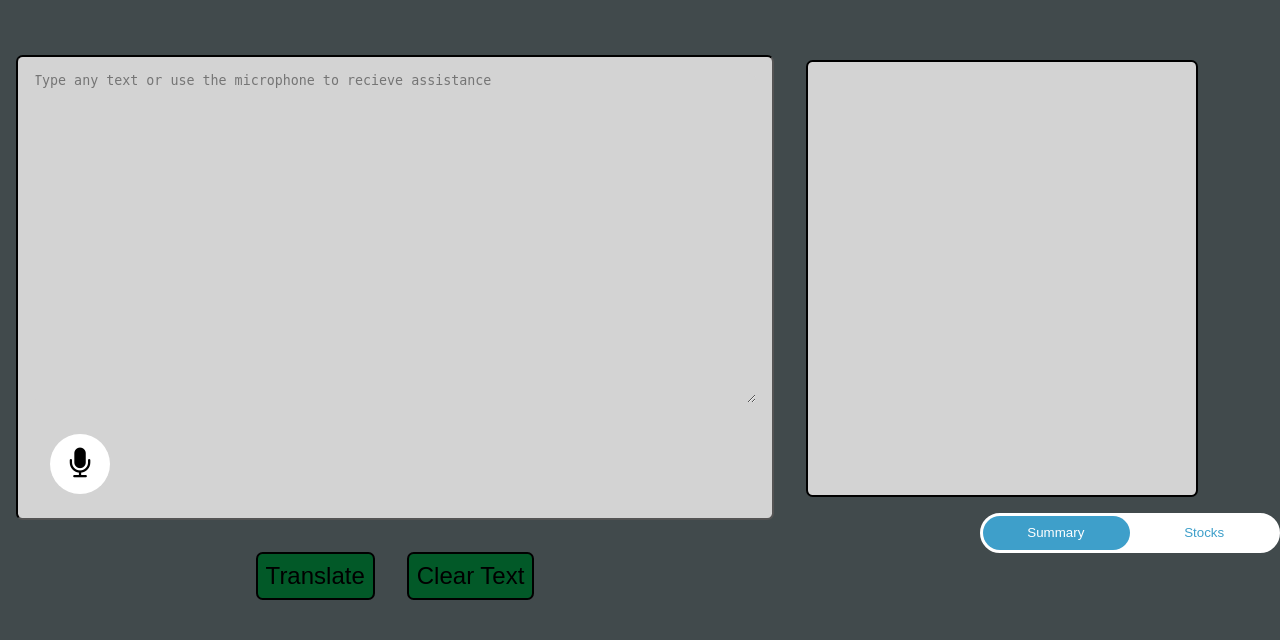
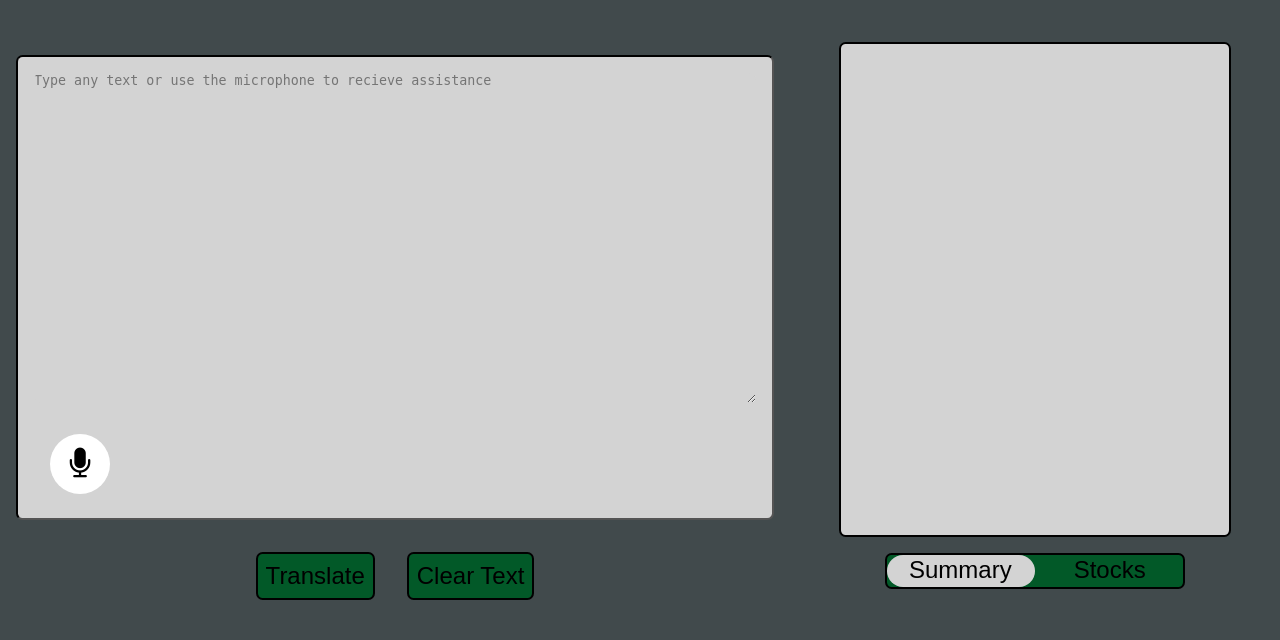
Before and after one commit to henryklinck/finance_translator, a Django app: page / in a window 1280 px wide. Shown: the part 160-800 px from the top of the page. Run offline with Django 4.2, Linux system fonts and the light colour scheme; some libraries are stand-ins or nearby versions.

Commit message:
changed the switch button

```diff
--- a/financebrotranslator/app/static/css/styles.css
+++ b/financebrotranslator/app/static/css/styles.css
@@ -173,8 +173,11 @@ form {
 .translation-right {
 
     width: 50%;
-    height: 70%;
-    margin-bottom: 130px;
+    height: 90%;
+    margin-bottom: 40px;
+    display: flex;
+    flex-direction: column;
+    align-items: center;
 }
 
 .translation-output {
@@ -200,7 +203,7 @@ form {
     display: none;
 }
 
-.switch-button {
+/* .switch-button {
     width: 300px;
     height: 40px;
     text-align: center;
@@ -213,10 +216,26 @@ form {
     background-color: white;
     margin-left: auto;
     order: 2;
+} */
+
+.switch-button {
+    width: 300px;
+    height: 40px;
+    text-align: center;
+    left: 50%;
+    top: 50%;
+    will-change: transform;
+    cursor: pointer;
+    border: 2px solid black;
+    border-radius: 5pt;
+    background-color: #025928;
+    /* margin-left: auto; */
+    order: 2;
+
 }
 
-.switch-button-case-left,
-.switch-button-case-right {
+
+/* .switch-button-case-left, .switch-button-case-right{
     display: inline-block;
     background: none;
     width: 49%;
@@ -226,11 +245,28 @@ form {
     border: none;
     transition: 0.3s ease all;
     padding-bottom: 1px;
+} */
+
+.switch-button-case-left,
+.switch-button-case-right {
+    display: inline-block;
+    background: none;
+    width: 49%;
+    height: 100%;
+    color: black;
+    position: relative;
+    border: none;
+    transition: 0.3s ease all;
+    padding: 0.5 rem;
+    padding-bottom: 1px;
+    font-size: 1.5rem;
 }
+
+
 
 .switch-button .active {
     color: #151515;
-    background-color: #3E9FCA;
+    background-color: lightgray;
     position: absolute;
     left: 0;
     top: 0;
@@ -242,7 +278,7 @@ form {
 }
 
 .switch-button .active-case {
-    color: white;
+    color: black;
 }
 
 #summary {
--- a/financebrotranslator/app/templates/index.html
+++ b/financebrotranslator/app/templates/index.html
@@ -84,6 +84,10 @@
                 </div>
 
             </div>
+            <!-- <div class="switch-button"><span class="active"></span>
+                <button class="switch-button-case-left active-case" id="btn">Summary</button>
+                <button class="switch-button-case-right" id="btn">Stocks</button>
+            </div> -->
             <div class="switch-button"><span class="active"></span>
                 <button class="switch-button-case-left active-case" id="btn">Summary</button>
                 <button class="switch-button-case-right" id="btn">Stocks</button>
```
